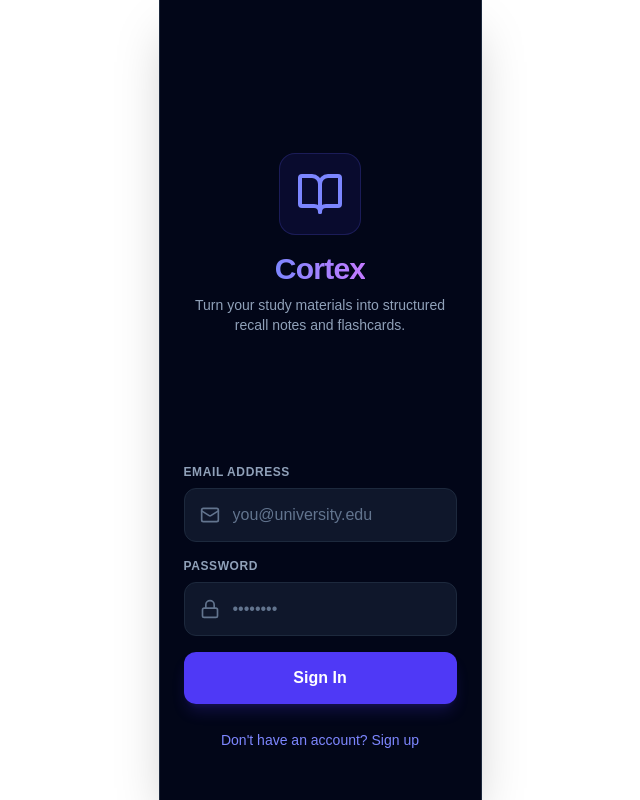
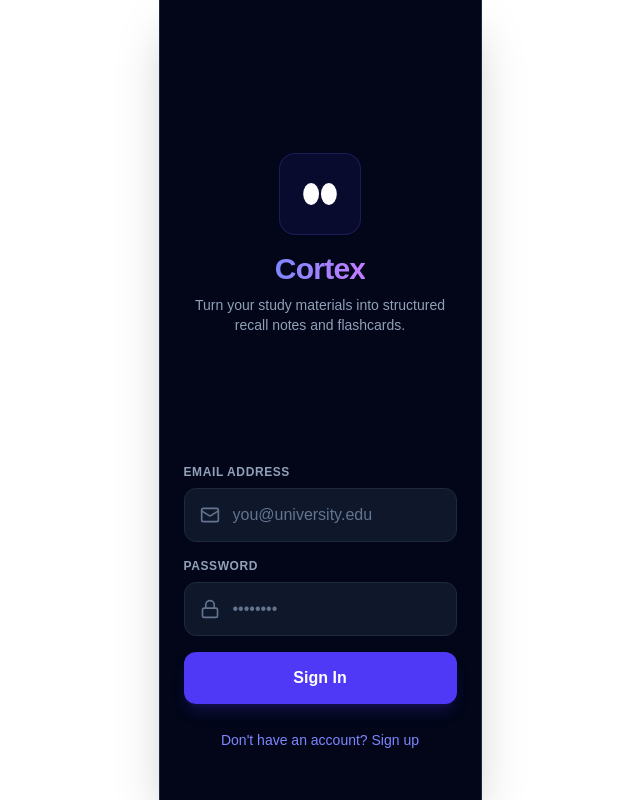
Before and after one commit to kemerald25/cortex, a Next.js app: page /login in a window 1280 px wide. Shown: the whole page, without its empty margins (320-960 px from the left). Built offline with nearby package versions, Linux system fonts and the light colour scheme; no server answers.

Commit message:
feat: implement authentication page with Supabase sign-in and sign-up functionality

```diff
--- a/src/app/login/page.tsx
+++ b/src/app/login/page.tsx
@@ -4,6 +4,7 @@ import { useState } from 'react';
 import { createClient } from '@/utils/supabase/client';
 import { useRouter } from 'next/navigation';
 import { Mail, Lock, BookOpen } from 'lucide-react';
+import Image from 'next/image';
 
 export default function LoginPage() {
   const router = useRouter();
@@ -59,7 +60,7 @@ export default function LoginPage() {
       {/* Top Section */}
       <div className="flex-1 flex flex-col justify-center items-center gap-2">
         <div className="p-4 bg-indigo-600/10 rounded-2xl border border-indigo-500/20 text-indigo-400">
-          <BookOpen className="w-12 h-12" />
+          <Image src="/logo.svg" alt="CortexLogo" width={48} height={48} className="w-12 h-12" />
         </div>
         <h1 className="text-3xl font-bold tracking-tight bg-gradient-to-r from-indigo-400 to-purple-400 bg-clip-text text-transparent mt-2">
           Cortex
```
